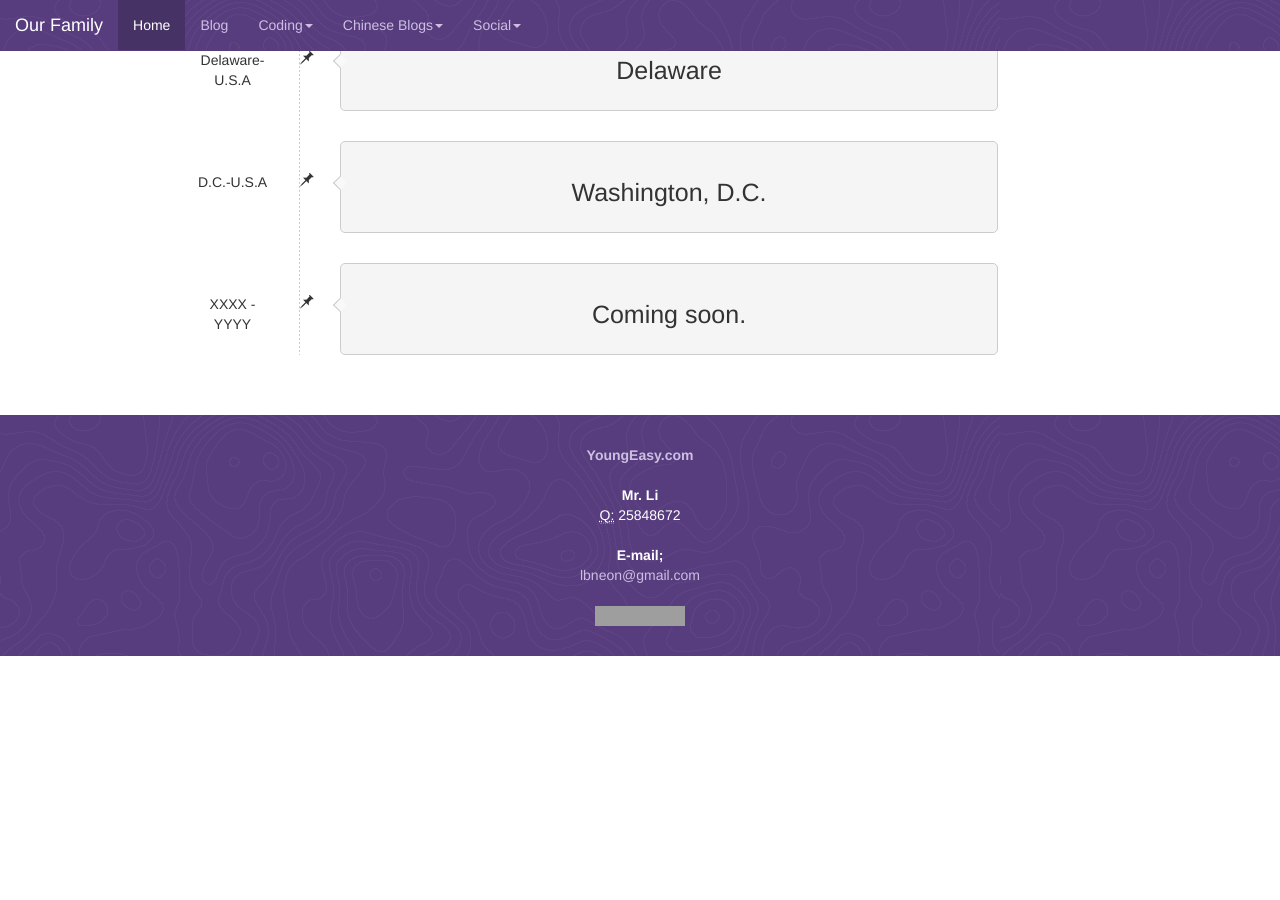
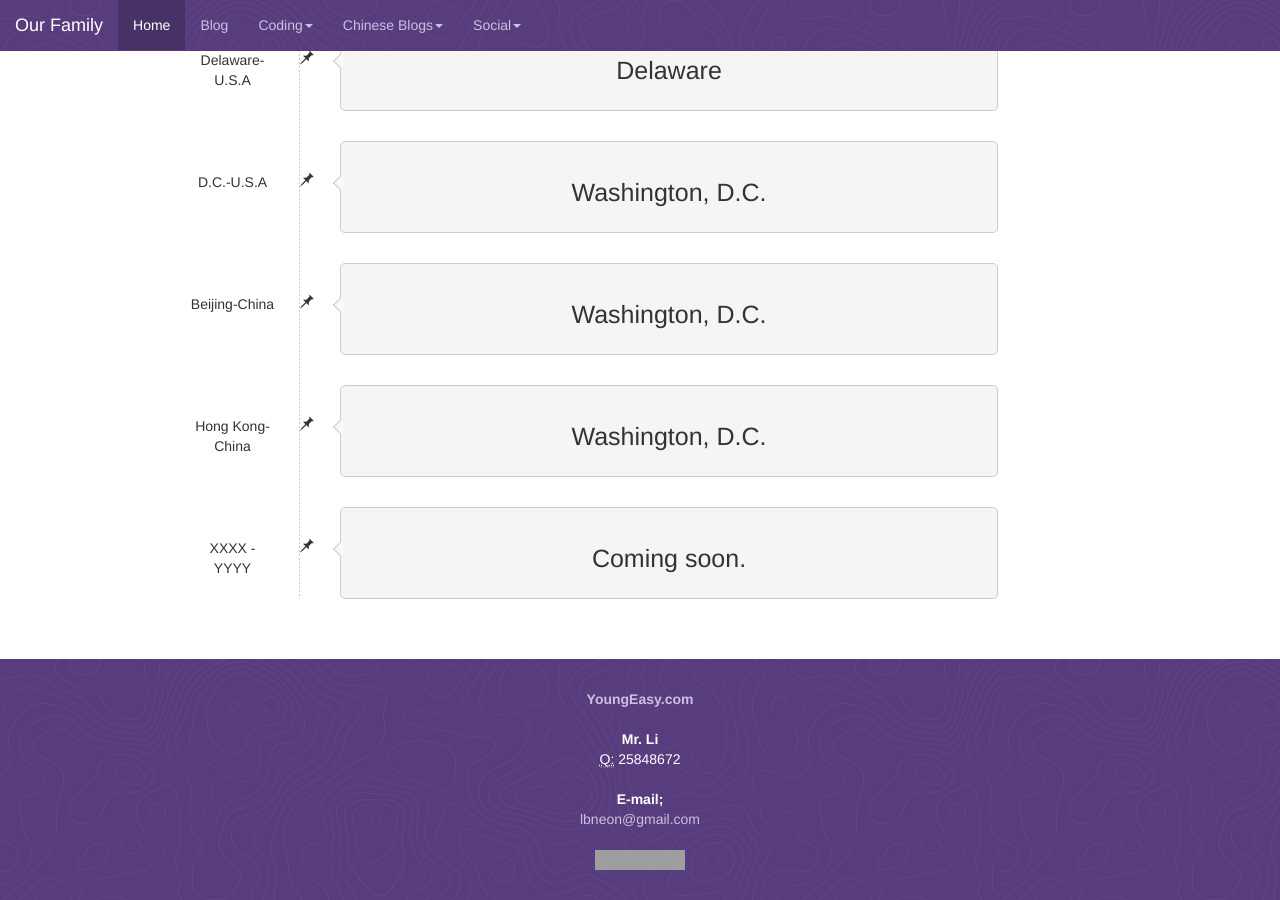
Before and after one commit to lbneon/lbneon.github.com, a Jekyll site: the page index.html, which Jekyll copies as it is, in a window 1280 px wide and 900 px high, scrolled down 1628 px. Built offline with Jekyll 4.4.1, drawn with Linux system fonts in a browser that asks for light colours; nearby versions of some CDN libraries; Markdown is read by kramdown in place of the engine named in the settings; before the commit the page ends 2284 px from its top, so only the background shows below that; grey boxes are pictures that could not be loaded.

Commit message:
add two cities

```diff
--- a/index.html
+++ b/index.html
@@ -196,6 +196,56 @@
             </div>
             <!--/timeline-item-->
             <div class="timeline-item">
+              <div class="timeline-item-date">Beijing-China</div>
+              <div class="timeline-item-trigger">
+                <span class="glyphicon glyphicon-pushpin" data-toggle="collapse" data-target="#experience3">
+                  <i></i>
+                </span>
+              </div>
+              <div class="timeline-arrow">
+                <i></i>
+              </div>
+              <div class="timeline-item-content">
+                <h3 class="timeline-item-title" data-toggle="collapse"  data-target="#experience3">Washington, D.C.</h3>
+                <div class="collapse" id="experience3">
+                  <p><small class="muted">Beijing-China</small></p>
+                  <h4 class="media-heading primary-color">The capital of the People's Republic of China.</h4>
+                  <p>Beijing is the world's third most populous city proper, and most populous capital city. </p>
+                  <img class="img-thumbnail" width="290" src="assets/img/0401.jpg"></img>
+                  <img class="img-thumbnail" width="290" src="assets/img/0402.jpg"></img>
+                  <br>
+                  <img class="img-thumbnail" width="290" src="assets/img/0403.jpg></img>
+                  <img class="img-thumbnail" width="290" src="assets/img/0404.jpg"></img>
+                </div>
+              </div>
+            </div>
+            <!--/timeline-item-->
+            <div class="timeline-item">
+              <div class="timeline-item-date">Hong Kong-China</div>
+              <div class="timeline-item-trigger">
+                <span class="glyphicon glyphicon-pushpin" data-toggle="collapse" data-target="#experience3">
+                  <i></i>
+                </span>
+              </div>
+              <div class="timeline-arrow">
+                <i></i>
+              </div>
+              <div class="timeline-item-content">
+                <h3 class="timeline-item-title" data-toggle="collapse"  data-target="#experience3">Washington, D.C.</h3>
+                <div class="collapse" id="experience3">
+                  <p><small class="muted">Hong Kong-China</small></p>
+                  <h4 class="media-heading primary-color">Officially the Hong Kong Special Administrative Region of the People's Republic of China</h4>
+                  <p>Hong Kong, commonly abbreviated as HK, is a special administrative region on the eastern side of the Pearl River estuary in southern China. </p>
+                  <img class="img-thumbnail" width="290" src="assets/img/0501.jpg"></img>
+                  <img class="img-thumbnail" width="290" src="assets/img/0502.jpg"></img>
+                  <br>
+                  <img class="img-thumbnail" width="290" src="assets/img/0503.jpg></img>
+                  <img class="img-thumbnail" width="290" src="assets/img/0404.jpg"></img>
+                </div>
+              </div>
+            </div>
+            <!--/timeline-item-->
+            <div class="timeline-item">
               <div class="timeline-item-date">XXXX - YYYY</div>
               <div class="timeline-item-trigger">
                 <span class="glyphicon glyphicon-pushpin" data-toggle="collapse" data-target="#experience999">
```
Also changed, not shown: assets/img/0401.jpg (added), assets/img/0402.jpg (added), assets/img/0403.jpg (added), assets/img/0404.jpg (added), assets/img/0501.jpg (added), assets/img/0502.jpg (added), assets/img/0503.jpg (added), assets/img/0504.jpg (added).
